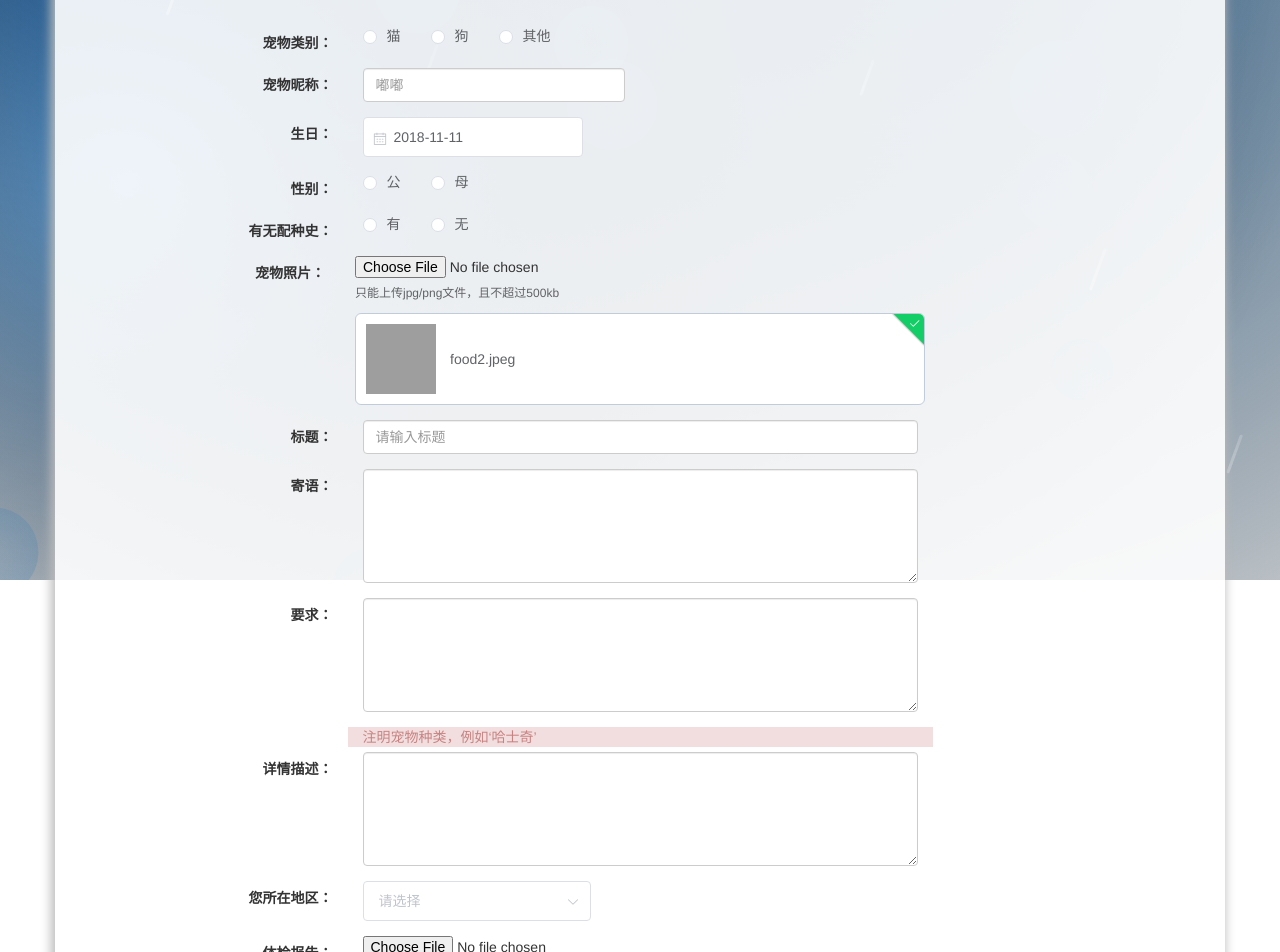
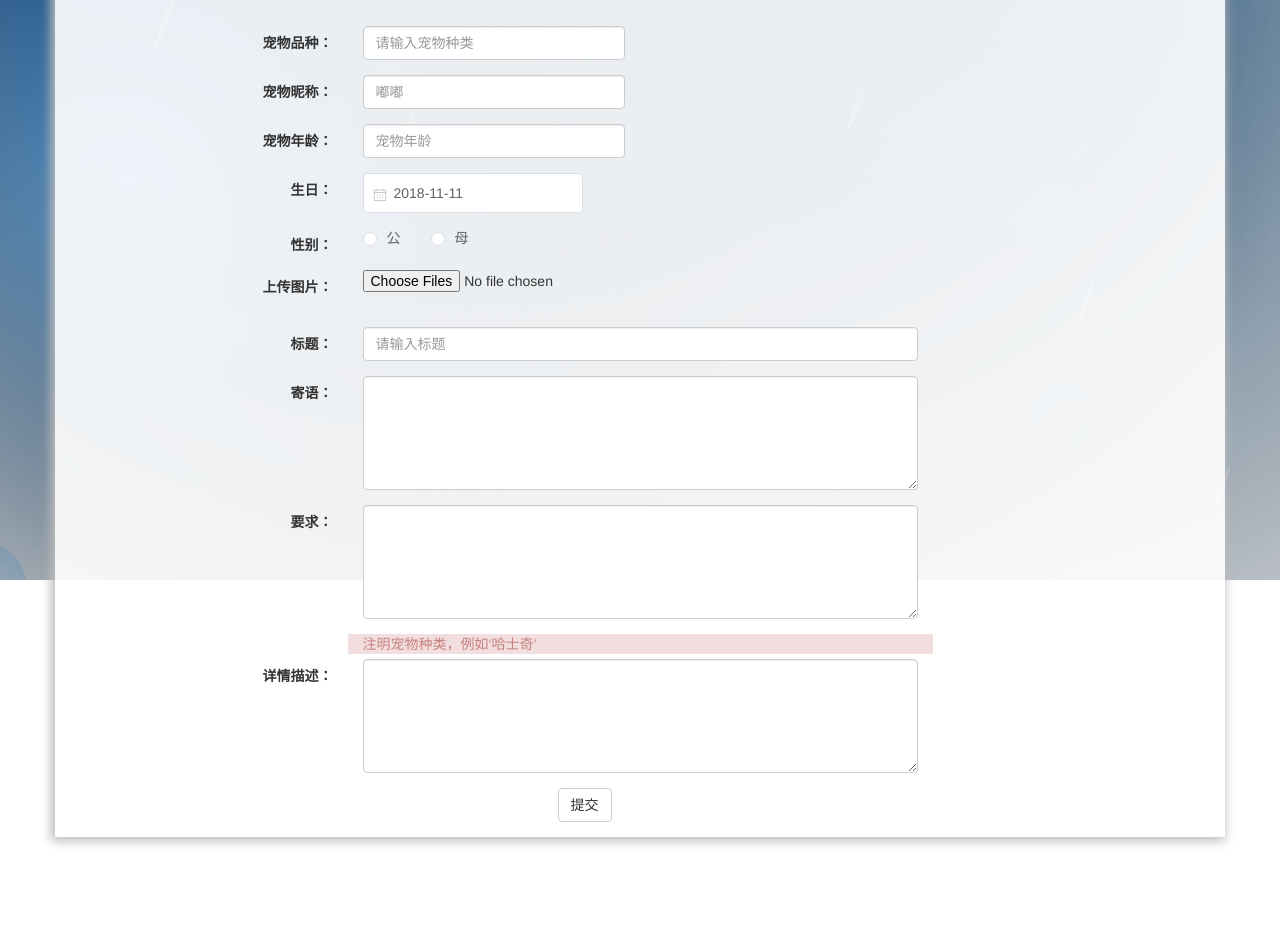
Before and after one commit to chenzhu970528/chongta-vue, a Vue app: page /matchmaking/mpublish in a window 1280 px wide. Shown: the part 220-1172 px from the top of the page. Built offline with nearby package versions, Linux system fonts and the light colour scheme; grey boxes are pictures that could not be loaded.

Commit message:
婚介模块图片上传完成

```diff
--- a/src/components/matchmaking/mpublish.vue
+++ b/src/components/matchmaking/mpublish.vue
@@ -4,25 +4,29 @@
     <h3>发布婚介</h3>
     <form class="form-horizontal">
       <div class="form-group">
-        <label class="col-sm-3 control-label">宠物类别：</label>
-        <div class="col-sm-6">
-          <el-radio v-model="value1.type" label="1">猫</el-radio>
-          <el-radio v-model="value1.type" label="2">狗</el-radio>
-          <el-radio v-model="value1.type" label="3">其他</el-radio>
+        <label  class="col-sm-3 control-label">宠物品种：</label>
+        <div class="col-sm-3">
+          <input type="text" class="form-control"  v-model="value1.type" placeholder="请输入宠物种类">
         </div>
       </div>
       <div class="form-group">
         <label for="inputName" class="col-sm-3 control-label">宠物昵称：</label>
         <div class="col-sm-3">
-          <input type="text" class="form-control" id="inputName" placeholder="嘟嘟">
+          <input type="text" class="form-control" id="inputName" v-model="value1.PetName" placeholder="嘟嘟">
+        </div>
+      </div>
+      <div class="form-group">
+        <label for="inputName" class="col-sm-3 control-label">宠物年龄：</label>
+        <div class="col-sm-3">
+          <input type="text" class="form-control" id="inputage" v-model="value1.age" placeholder="宠物年龄">
         </div>
       </div>
       <div class="form-group">
         <label  class="col-sm-3 control-label">生日：</label>
         <div class="col-sm-6">
           <el-date-picker
-
-            v-model="value1.relTime"
+            v-model="value1.birth"
+            value-format="yyyy-MM-dd"
             type="date"
             placeholder="选择日期">
           </el-date-picker>
@@ -36,29 +40,40 @@
       </div>
     </div>
       <div class="form-group">
-        <label class="col-sm-3 control-label">有无配种史：</label>
+        <label for="inputName" class="col-sm-3 control-label">上传图片：</label>
         <div class="col-sm-6">
-          <el-radio v-model="value1.maHistory" label="1">有</el-radio>
-          <el-radio v-model="value1.maHistory" label="2">无</el-radio>
+          <input type="file" name="avatar"
+                 @change="changeImage($event)"
+                 accept="image/gif,image/jpeg,image/jpg,image/png"
+                 ref="avatarInput"
+                 multiple><br/>
         </div>
       </div>
+      <!--<div class="form-group">-->
+        <!--<label class="col-sm-3 control-label">有无配种史：</label>-->
+        <!--<div class="col-sm-6">-->
+          <!--<el-radio v-model="value1.maHistory" label="1">有</el-radio>-->
+          <!--<el-radio v-model="value1.maHistory" label="2">无</el-radio>-->
+        <!--</div>-->
+      <!--</div>-->
+
+        <!--<div class="form-group">-->
+          <!--<label for="inputpic" class="col-sm-3 control-label">宠物照片：</label>-->
+          <!--<div class="col-sm-6">-->
+            <!--<el-upload-->
+              <!--id="inputpic"-->
+              <!--class="upload-demo"-->
+              <!--action="https://jsonplaceholder.typicode.com/posts/"-->
+              <!--:on-preview="handlePreview"-->
+              <!--:on-remove="handleRemove"-->
+              <!--:file-list="fileListPic"-->
+              <!--list-type="picture">-->
+              <!--&lt;!&ndash;<el-button size="small" type="primary">点击上传</el-button>&ndash;&gt;-->
+              <!--<div slot="tip" class="el-upload__tip">只能上传jpg/png文件，且不超过500kb</div>-->
+            <!--</el-upload>-->
+          <!--</div>-->
+        <!--</div>-->
       <div class="form-group">
-        <div class="form-group">
-          <label for="inputpic" class="col-sm-3 control-label">宠物照片：</label>
-          <div class="col-sm-6">
-            <el-upload
-              id="inputpic"
-              class="upload-demo"
-              action="https://jsonplaceholder.typicode.com/posts/"
-              :on-preview="handlePreview"
-              :on-remove="handleRemove"
-              :file-list="fileListPic"
-              list-type="picture">
-              <!--<el-button size="small" type="primary">点击上传</el-button>-->
-              <div slot="tip" class="el-upload__tip">只能上传jpg/png文件，且不超过500kb</div>
-            </el-upload>
-          </div>
-        </div>
         <label for="inputTitle" class="col-sm-3 control-label">标题：</label>
         <div class="col-sm-6">
           <input type="text" class="form-control"  v-model="value1.title" id="inputTitle" placeholder="请输入标题">
@@ -86,31 +101,31 @@
           <textarea id="inputdetaildetail" class="form-control" v-model="value1.detail" rows="5"></textarea>
         </div>
       </div>
-      <div class="form-group">
-        <label  class="col-sm-3 control-label">您所在地区：</label>
-        <div class="col-sm-6">
-          <el-cascader
-            :options="options2"
-            @active-item-change="handleItemChange"
-            :props="props"
-          ></el-cascader>
-        </div>
-      </div>
-      <div class="form-group">
-        <label  class="col-sm-3 control-label">体检报告：</label>
-        <div class="col-sm-6">
-          <el-upload
-            class="upload-demo"
-            action="https://jsonplaceholder.typicode.com/posts/"
-            :on-preview="handlePreview"
-            :on-remove="handleRemove"
-            :file-list="fileListRep"
-            list-type="picture">
-            <!--<el-button size="small" type="primary">点击上传</el-button>-->
-            <div slot="tip" class="el-upload__tip">只能上传jpg/png文件，且不超过500kb</div>
-          </el-upload>
-        </div>
-      </div>
+      <!--<div class="form-group">-->
+        <!--<label  class="col-sm-3 control-label">您所在地区：</label>-->
+        <!--<div class="col-sm-6">-->
+          <!--<el-cascader-->
+            <!--:options="options2"-->
+            <!--@active-item-change="handleItemChange"-->
+            <!--:props="props"-->
+          <!--&gt;</el-cascader>-->
+        <!--</div>-->
+      <!--</div>-->
+      <!--<div class="form-group">-->
+        <!--<label  class="col-sm-3 control-label">体检报告：</label>-->
+        <!--<div class="col-sm-6">-->
+          <!--<el-upload-->
+            <!--class="upload-demo"-->
+            <!--action="https://jsonplaceholder.typicode.com/posts/"-->
+            <!--:on-preview="handlePreview"-->
+            <!--:on-remove="handleRemove"-->
+            <!--:file-list="fileListRep"-->
+            <!--list-type="picture">-->
+            <!--&lt;!&ndash;<el-button size="small" type="primary">点击上传</el-button>&ndash;&gt;-->
+            <!--<div slot="tip" class="el-upload__tip">只能上传jpg/png文件，且不超过500kb</div>-->
+          <!--</el-upload>-->
+        <!--</div>-->
+      <!--</div>-->
       <div class="form-group">
         <div class="col-sm-offset-5 col-sm-7">
           <button type="submit" @click="islogin" class="btn btn-default">提交</button>
@@ -131,36 +146,18 @@
       data() {
         return {
             value1:{
+              type:'',
+              PetName:'',
+              birth:'2018-11-11',
               sex:'0',
-              type:'0',
-              name:'',
-              relTime:'2018-11-11',
-              maHistory:'0.jpg',
               title:'',
+              sandword:'',
               request:'',
               detail:'',
-              sandword:'',
+              age:'',
               relId:this.$store.state.userId,
           },
-          options2: [{
-            label: '江苏',
-            cities: []
-          }, {
-            label: '浙江',
-            cities: []
-          }],
-          props: {
-            value: 'label',
-            children: 'cities'
-          },
-          fileListPic: [
-            // {name: 'food.jpeg', url: 'https://fuss10.elemecdn.com/3/63/4e7f3a15429bfda99bce42a18cdd1jpeg.jpeg?imageMogr2/thumbnail/360x360/format/webp/quality/100'},
-            {name: 'food2.jpeg', url: 'https://fuss10.elemecdn.com/3/63/4e7f3a15429bfda99bce42a18cdd1jpeg.jpeg?imageMogr2/thumbnail/360x360/format/webp/quality/100'}
-          ],
-          fileListRep: [
-            {name: 'food.jpeg', url: 'https://fuss10.elemecdn.com/3/63/4e7f3a15429bfda99bce42a18cdd1jpeg.jpeg?imageMogr2/thumbnail/360x360/format/webp/quality/100'},
-            // {name: 'food2.jpeg', url: 'https://fuss10.elemecdn.com/3/63/4e7f3a15429bfda99bce42a18cdd1jpeg.jpeg?imageMogr2/thumbnail/360x360/format/webp/quality/100'}
-            ]
+          upath:'',  //保存选中的文件
         };
       },
 
@@ -175,39 +172,55 @@
           }
         },
               //发布
-        addmatch(){
-          let _this = this
-          $.ajax({
-            url: "http://localhost:3000/matchmaking/addMatch",
-            type: "post",
-            data: _this.value1,
-            success: function (result) {
-              console.log(result.data)
+        addmatch() {
+          console.log(this.upath);
+          var zipFormData = new FormData();
+          //依次添加多个文件
+          for(var i = 0 ; i< this.upath.length ; i++){
+            zipFormData.append('filename', this.upath[i]);
+          }
+          //添加其他的表单元素
+          zipFormData.append('type',this.value1.type)
+          zipFormData.append('PetName',this.value1.PetName)
+          zipFormData.append('birth',this.value1.birth)
+          zipFormData.append('sex',this.value1.sex)
+          zipFormData.append('title',this.value1.title)
+          zipFormData.append('sandword',this.value1.sandword)
+          zipFormData.append('request',this.value1.request)
+          zipFormData.append('detail',this.value1.detail)
+          zipFormData.append('age',this.value1.age)
+          zipFormData.append('relId',this.value1.relId)
+          let config = { headers: { 'Content-Type': 'multipart/form-data' } };
+          this.$axios.post('http://localhost:3000/matchmaking/addMatch', zipFormData,config)
+            .then(function (response) {
+              console.log(response);
+              console.log(response.data);
+              console.log(response.bodyText);
               alert("发布成功！！！")
               location.href = "http://localhost:8080/matchmaking";
-            }
-          })
+            }).catch((err) => {
+            console.log(err)
+            alert(err)
+          });
         },
-        handleRemove(file, fileList) {
-          console.log(file, fileList);
+        //选中文件后，将文件保存到实例的变量中
+        changeImage(e) {
+          this.upath = e.target.files;
         },
-        handlePreview(file) {
-          console.log(file);
-        },
-        handleItemChange(val) {
-          console.log('active item:', val);
-          setTimeout(_ => {
-            if (val.indexOf('江苏') > -1 && !this.options2[0].cities.length) {
-              this.options2[0].cities = [{
-                label: '南京'
-              }];
-            } else if (val.indexOf('浙江') > -1 && !this.options2[1].cities.length) {
-              this.options2[1].cities = [{
-                label: '杭州'
-              }];
-            }
-          }, 300);
-        }
+        // addmatch(){
+        //   let _this = this
+        //   $.ajax({
+        //     url: "http://localhost:3000/matchmaking/addMatch",
+        //     type: "post",
+        //     data: _this.value1,
+        //     success: function (result) {
+        //       console.log(result.data)
+        //       alert("发布成功！！！")
+        //       location.href = "http://localhost:8080/matchmaking";
+        //     }
+        //   })
+        // },
+
       }
     };
 </script>
```
